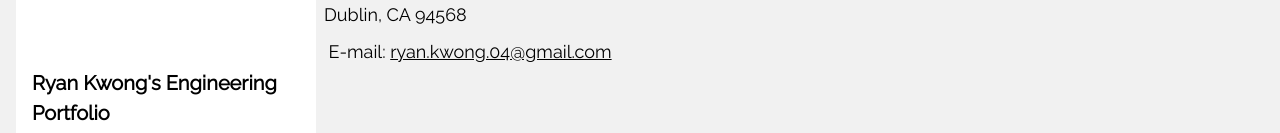
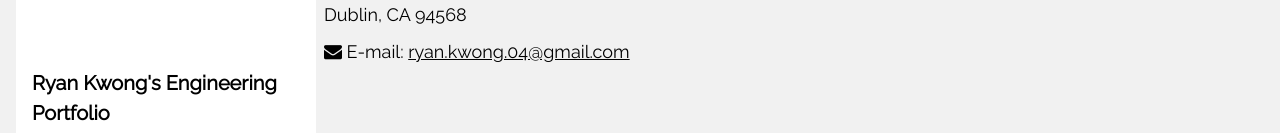
Before and after one commit to biancanev/engineering-portfolio, a plain HTML site: page contact.html in a window 1280 px wide. Shown: the part 360-493 px from the top of the page. Drawn offline with nearby package versions, Linux system fonts and the light colour scheme.

Commit message:
Update contact.html

```diff
--- a/contact.html
+++ b/contact.html
@@ -63,7 +63,7 @@ body,h1,h2,h3,h4,h5,h6 {font-family: "Raleway", sans-serif}
     <h5><i class="fa fa-pencil"></i> Name: Ryan Kwong</h5>
     <h5><i class="fa fa-phone"></i> School Phone: (925) 833-3300</h5>
     <h5><i class="fa fa-map"></i> School Location: 8151 Village Parkway<br>Dublin, CA 94568</h5>
-    <h5><i class="fa fa-mail"></i> E-mail: <a href="mailto:ryan.kwong.04@gmail.com" target="_blank">ryan.kwong.04@gmail.com</a></h5>
+    <h5><i class="fa fa-envelope"></i> E-mail: <a href="mailto:ryan.kwong.04@gmail.com" target="_blank">ryan.kwong.04@gmail.com</a></h5>
     </div>
   </div>
    <footer class="w3-container w3-padding-32 w3-dark-grey" style="bottom:0; position:fixed; width:100%">
```
